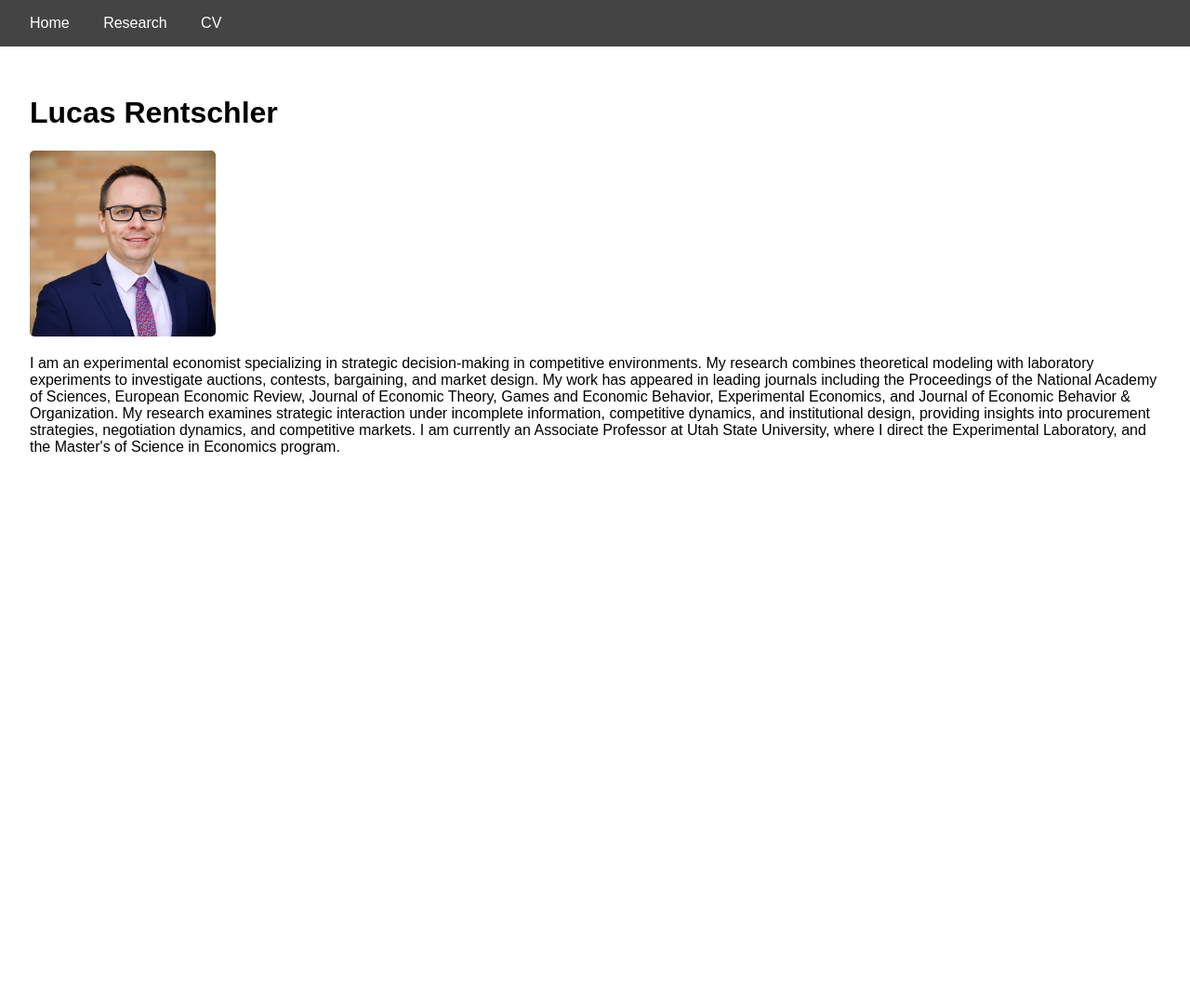
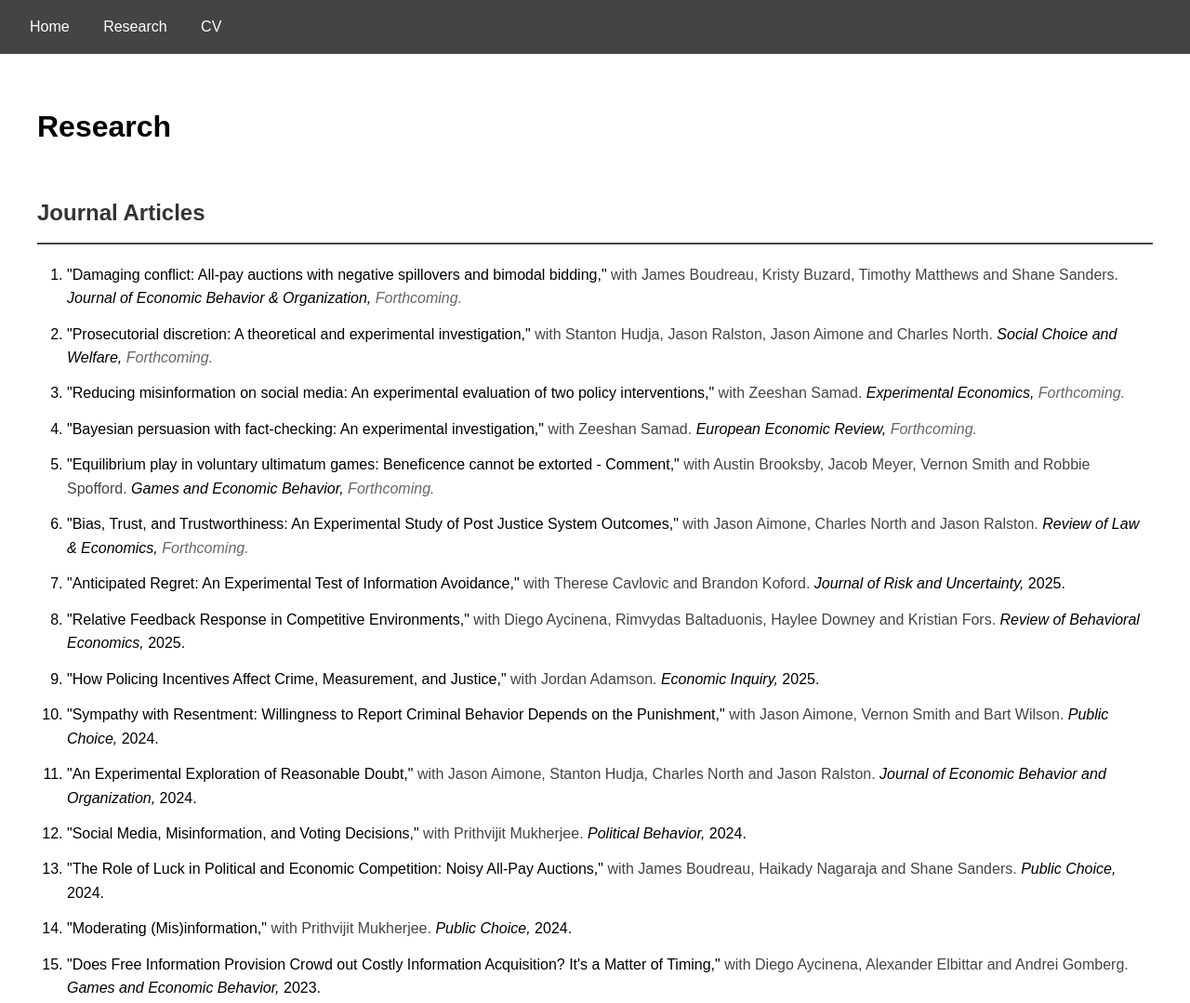
Before and after one commit to lrentschler/lrentschler.github.io, a plain HTML site: page index.html in a window 1280 px wide. Shown: the top 1079 px of the page at 93% size. Before the commit the page ends 800 px from the top, so only its background shows below. Drawn offline with Linux system fonts and the light colour scheme.

Commit message:
Update index.html

```diff
--- a/index.html
+++ b/index.html
@@ -2,14 +2,58 @@
 <html lang="en">
 <head>
   <meta charset="UTF-8">
-  <title>Lucas Rentschler</title>
+  <title>Lucas Rentschler - Research</title>
   <style>
-    body { font-family: Arial, sans-serif; margin: 0; }
-    nav { background: #444; padding: 1em; }
-    nav a { color: white; margin: 0 1em; text-decoration: none; }
-    .tab { display: none; padding: 2em; }
-    .tab.active { display: block; }
-    img.profile { max-width: 200px; border-radius: 5px; }
+    body {
+      font-family: Arial, sans-serif;
+      margin: 0;
+      line-height: 1.6;
+    }
+    nav {
+      background: #444;
+      padding: 1em;
+    }
+    nav a {
+      color: white;
+      margin: 0 1em;
+      text-decoration: none;
+    }
+    .tab {
+      display: none;
+      padding: 2em;
+      max-width: 1200px;
+      margin: 0 auto;
+    }
+    .tab.active {
+      display: block;
+    }
+    img.profile {
+      max-width: 200px;
+      border-radius: 5px;
+    }
+    h2 {
+      color: #333;
+      border-bottom: 2px solid #444;
+      padding-bottom: 0.5em;
+      margin-top: 2em;
+    }
+    h3 {
+      color: #555;
+      margin-top: 1.5em;
+    }
+    ol, ul {
+      padding-left: 2em;
+    }
+    li {
+      margin-bottom: 0.8em;
+    }
+    .paper-status {
+      font-style: italic;
+      color: #666;
+    }
+    .co-authors {
+      color: #444;
+    }
   </style>
   <script>
     function showTab(tabId) {
@@ -18,7 +62,7 @@
     }
   </script>
 </head>
-<body onload="showTab('home')">
+<body onload="showTab('research')">
   <nav>
     <a href="#" onclick="showTab('home')">Home</a>
     <a href="#" onclick="showTab('research')">Research</a>
@@ -28,8 +72,7 @@
   <div id="home" class="tab">
     <h1>Lucas Rentschler</h1>
     <img src="cvphototie.jpg" alt="Lucas Rentschler" class="profile">
-    <p>I am an experimental economist specializing in strategic decision-making in competitive environments. My research combines theoretical modeling with laboratory experiments to investigate auctions, contests, bargaining, and market design. My work has appeared in leading journals including the Proceedings of the National Academy of Sciences, European Economic Review, Journal of Economic Theory, Games and Economic Behavior, Experimental Economics, and Journal of Economic Behavior & Organization. My research examines strategic interaction under incomplete information, competitive dynamics, and institutional design, providing insights into procurement strategies, negotiation dynamics, and competitive markets.
-I am currently an Associate Professor at Utah State University, where I direct the Experimental Laboratory, and the Master's of Science in Economics program.</p>
+    <p>I am an experimental economist specializing in strategic decision-making in competitive environments. My research combines theoretical modeling with laboratory experiments to investigate auctions, contests, bargaining, and market design. My work has appeared in leading journals including the Proceedings of the National Academy of Sciences, European Economic Review, Journal of Economic Theory, Games and Economic Behavior, Experimental Economics, and Journal of Economic Behavior & Organization. My research examines strategic interaction under incomplete information, competitive dynamics, and institutional design, providing insights into procurement strategies, negotiation dynamics, and competitive markets. I am currently an Associate Professor at Utah State University, where I direct the Experimental Laboratory, and the Master's of Science in Economics program.</p>
   </div>
 
   <div id="research" class="tab">
```
